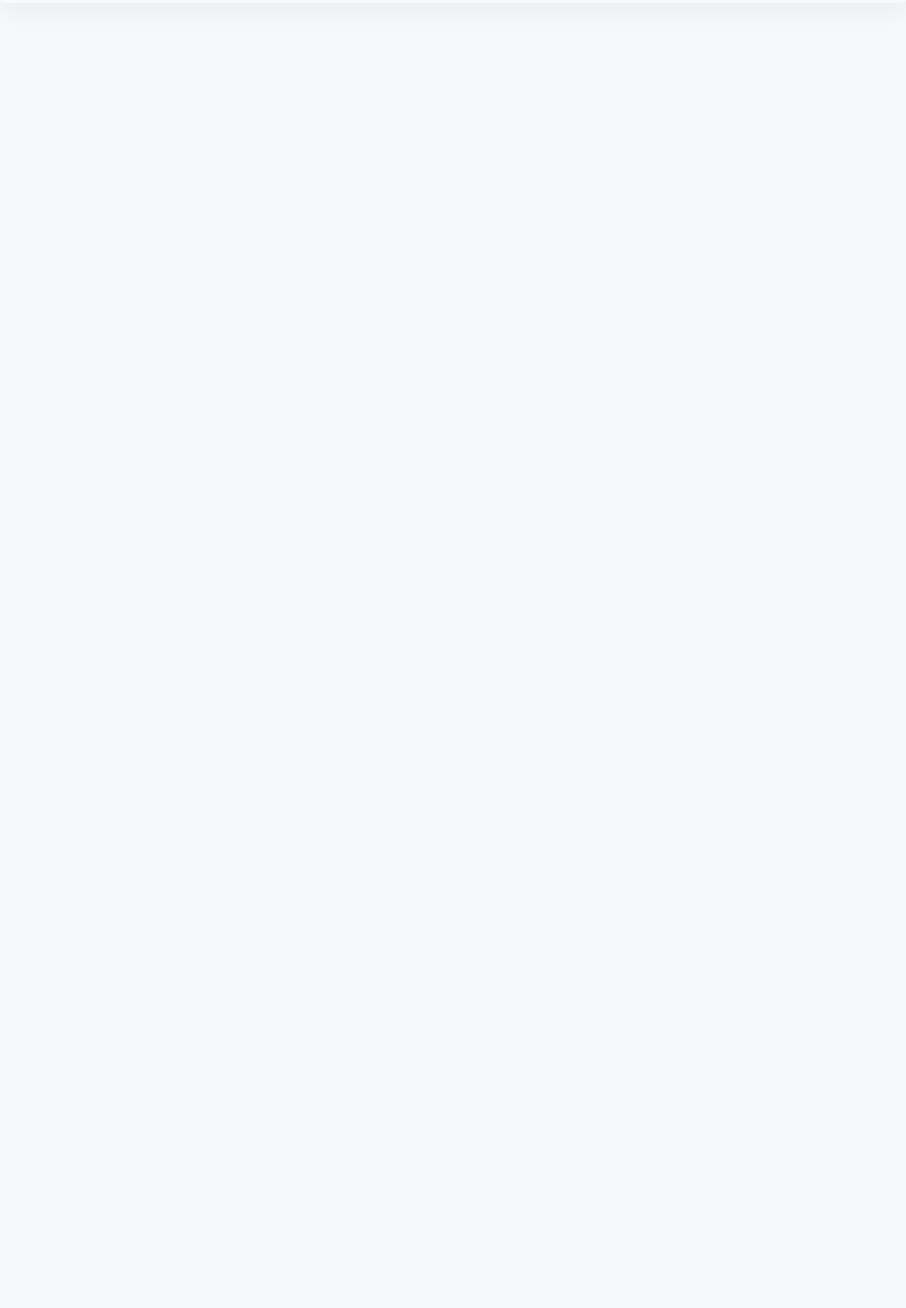
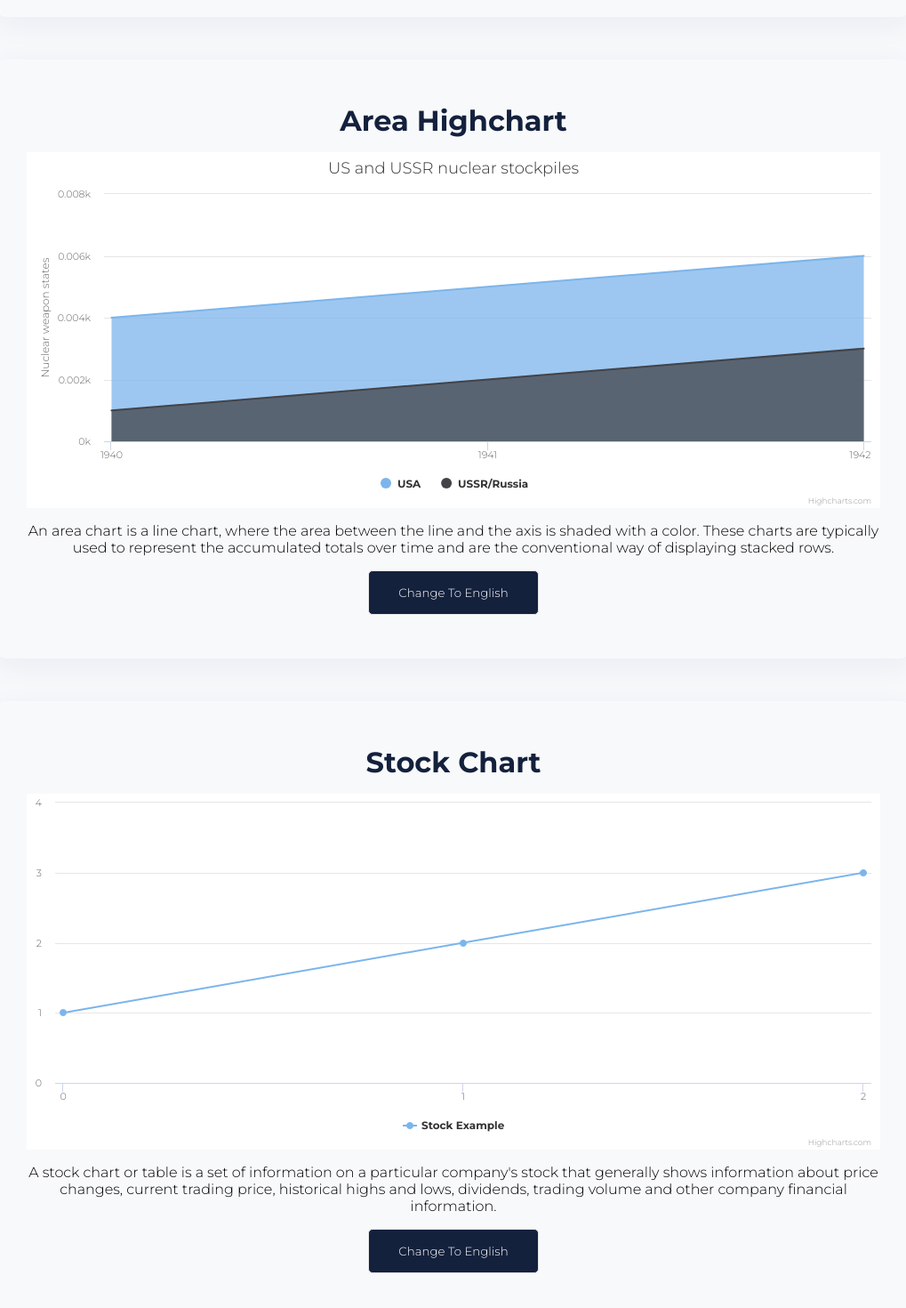
Before and after one commit to Ah-Cabral/ReactHighcharts, a React (Create React App) app: page / in a window 1280 px wide. Shown: the part 734-2204 px from the top of the page at 89% size, without its empty margins (163-1182 px from the left). Before the commit the page ends 800 px from the top, so only its background shows below. Built offline with nearby package versions, Linux system fonts and the light colour scheme.

Commit message:
Some Adjusts and adding another 2 Charts

```diff
--- a/src/App.js
+++ b/src/App.js
@@ -1,5 +1,8 @@
 import React from "react";
+import AreaChart from "./Charts/AreaChart/AreaChart";
 import WaterfallChart from "./Charts/WaterfallChart/WaterfallChart";
+import StockChart from "./Charts/StockChart/StockChart";
+
 
 import { GlobalStyle } from './Styles/GlobalStyle'
 
@@ -9,6 +12,8 @@ export default function App() {
     <>
       <GlobalStyle />
       <WaterfallChart />
+      <AreaChart />
+      <StockChart />
     </>
   );
 }
--- /dev/null
+++ b/src/Charts/AreaChart/AreaChart.js
@@ -0,0 +1,106 @@
+import React, { useEffect, useState } from "react";
+import Highcharts from "highcharts";
+
+import {Title, Card, Chart, InfoDiv, PrimaryButton, ParagraphInfo, Container} from '../../Styles/chartStyles';
+
+export default function AreaChart() {
+
+  const [language, setLanguage] = useState('EN');
+
+  function handleLanguageClick(){
+    setLanguage(language === 'EN' ? 'PT-BR' : 'EN')
+  }
+
+  useEffect(() => {
+    Highcharts.chart('AreaChart', {
+      chart: {
+        type: "area"
+      },
+      accessibility: {
+        description:
+          "Image description: An area chart compares the nuclear stockpiles of the USA and the USSR/Russia between 1945 and 2017. The number of nuclear weapons is plotted on the Y-axis and the years on the X-axis. The chart is interactive, and the year-on-year stockpile levels can be traced for each country. The US has a stockpile of 6 nuclear weapons at the dawn of the nuclear age in 1945. This number has gradually increased to 369 by 1950 when the USSR enters the arms race with 6 weapons. At this point, the US starts to rapidly build its stockpile culminating in 32,040 warheads by 1966 compared to the USSR’s 7,089. From this peak in 1966, the US stockpile gradually decreases as the USSR’s stockpile expands. By 1978 the USSR has closed the nuclear gap at 25,393. The USSR stockpile continues to grow until it reaches a peak of 45,000 in 1986 compared to the US arsenal of 24,401. From 1986, the nuclear stockpiles of both countries start to fall. By 2000, the numbers have fallen to 10,577 and 21,000 for the US and Russia, respectively. The decreases continue until 2017 at which point the US holds 4,018 weapons compared to Russia’s 4,500."
+      },
+      title: {
+        text: "US and USSR nuclear stockpiles"
+      },
+      xAxis: {
+        allowDecimals: false,
+        labels: {
+          formatter: function () {
+            return this.value; // clean, unformatted number for year
+          }
+        },
+        accessibility: {
+          rangeDescription: "Range: 1940 to 2017."
+        }
+      },
+      yAxis: {
+        title: {
+          text: "Nuclear weapon states"
+        },
+        labels: {
+          formatter: function () {
+            return this.value / 1000 + "k";
+          }
+        }
+      },
+      tooltip: {
+        pointFormat:
+          "{series.name} had stockpiled <b>{point.y:,.0f}</b><br/>warheads in {point.x}"
+      },
+      plotOptions: {
+        area: {
+          pointStart: 1940,
+          marker: {
+            enabled: false,
+            symbol: "circle",
+            radius: 2,
+            states: {
+              hover: {
+                enabled: true
+              }
+            }
+          }
+        }
+      },
+      series: [
+        {
+          name: "USA",
+          data: [
+            4, 5, 6
+          ]
+        },
+        {
+          name: "USSR/Russia",
+          data: [
+            1, 2, 3
+          ]
+        }
+      ]
+    });
+  });
+
+  return (
+    <Container>
+      <Card>
+        <Title>
+          {language === 'PT-BR' ? 'Gráfico De Área' : 'Area Highchart'}
+        </Title>
+        <Chart id='AreaChart' />
+        <InfoDiv>
+          <ParagraphInfo>
+            {
+              language === 'PT-BR' ? 'Um gráfico de área é um gráfico de linhas, onde a área entre a linha e o eixo é sombreada com uma cor. Estes gráficos normalmente são utilizados para representar os totais acumulados ao longo do tempo e são a forma convencional de exibir as linhas empilhadas.'
+              : 'An area chart is a line chart, where the area between the line and the axis is shaded with a color. These charts are typically used to represent the accumulated totals over time and are the conventional way of displaying stacked rows.'
+            }
+          </ParagraphInfo>
+          <PrimaryButton onClick={handleLanguageClick}>
+            {
+              language === 'PT-BR' ? 'Mudar Para português' : 'Change To English'
+            }
+          </PrimaryButton>
+        </InfoDiv>
+      </Card>
+    </Container>
+  );
+}
--- /dev/null
+++ b/src/Charts/StockChart/StockChart.js
@@ -0,0 +1,95 @@
+import React, { useEffect, useState } from "react";
+/* import axios from 'axios'; */
+
+import Highcharts from "highcharts";
+import HighchartsMore from "highcharts/highcharts-more";
+
+import {Title, Card, Chart, InfoDiv, PrimaryButton, ParagraphInfo, Container} from '../../Styles/chartStyles';
+
+HighchartsMore(Highcharts);
+
+export default function StockChart(){
+
+    const [language, setLanguage] = useState('EN');
+
+    function handleLanguageClick(){
+      setLanguage(language === 'EN' ? 'PT-BR' : 'EN')
+    }
+
+    useEffect(() =>{
+        Highcharts.chart('StockChart',{
+        chart:{
+            type: 'line'
+        },
+        title: {
+            text: ""
+        },
+        xAxis: {
+            allowDecimals: false,
+            labels: {
+            formatter: function () {
+                return this.value;
+            }
+            }
+        },
+        yAxis: {
+            title: '',
+            labels: {
+            formatter: function () {
+                return this.value;
+            }
+            }
+        },
+        tooltip: {
+            pointFormat: language === 'PT-BR' ? "Valor da Ação: <b>{point.y:,.0f}</b>" : "Stock Value: <b>{point.y:,.0f}</b>"
+        },
+        plotOptions: {
+            area: {
+            marker: {
+                enabled: false,
+                symbol: "circle",
+                radius: 2,
+                states: {
+                    hover: {
+                        enabled: true
+                    }
+                }
+            }
+            }
+        },
+        series: [
+            {
+            name: language === 'PT-BR' ? "Exemplo De Ação" : "Stock Example",
+            data: [
+                1, 2, 3
+            ]
+            }
+        ]
+        })
+    })
+
+    return (
+    <Container>
+        <Card>
+        <Title>
+            {language === 'PT-BR' ? 'Gráfico De Ações' : 'Stock Chart'}
+        </Title>
+        <Chart id='StockChart' />
+        <InfoDiv>
+            <ParagraphInfo>
+            {
+                language === 'PT-BR' ? 'Um gráfico ou tabela de ações é um conjunto de informações sobre as ações de uma determinada empresa que geralmente mostram informações sobre mudanças de preço, preço de negociação atual, altas e baixas históricas, dividendos, volume de negociação e outras informações financeiras da empresa.'
+                : "A stock chart or table is a set of information on a particular company's stock that generally shows information about price changes, current trading price, historical highs and lows, dividends, trading volume and other company financial information."
+            }
+            </ParagraphInfo>
+            <PrimaryButton onClick={handleLanguageClick}>
+            {
+                language === 'PT-BR' ? 'Mudar Para português' : 'Change To English'
+            }
+            </PrimaryButton>
+        </InfoDiv>
+        </Card>
+    </Container>
+    );
+
+}
--- a/src/Charts/WaterfallChart/WaterfallChart.js
+++ b/src/Charts/WaterfallChart/WaterfallChart.js
@@ -1,14 +1,19 @@
-import React, { useEffect, useRef, useState } from "react";
-import axios from 'axios';
+import React, { useEffect, useState } from "react";
+/* import axios from 'axios'; */
 
 import Highcharts from "highcharts";
 import HighchartsMore from "highcharts/highcharts-more";
 
-import {Title, Card, Chart, InfoDiv, PrimaryButton, ParagraphInfo, Container} from './Styles';
+import {Title, Card, Chart, InfoDiv, PrimaryButton, ParagraphInfo, Container} from '../../Styles/chartStyles';
 
 HighchartsMore(Highcharts);
 
 export default function WaterfallChart() {
+
+/*   useEffect(() =>{
+    axios.get('https://api.polygon.io/v2/aggs/ticker/AAPL/range/1/day/2020-06-01/2020-06-17?apiKey=iwjKPAF3SirbZupYMyX2huKg_jfuv_ji')
+    .then((res) => console.log(res))
+  }) */
 
   const [language, setLanguage] = useState('EN');
 
@@ -16,10 +21,8 @@ export default function WaterfallChart() {
     setLanguage(language === 'EN' ? 'PT-BR' : 'EN')
   }
 
-  const refContainer = useRef(null);
-
   useEffect(() => {
-    Highcharts.chart(refContainer.current, {
+    Highcharts.chart('WaterfallChart', {
       chart: {
         type: "waterfall",
         style: {
@@ -101,7 +104,7 @@ export default function WaterfallChart() {
       <Container>
         <Card>
           <Title>{language === 'PT-BR' ? 'Gráfico De Cachoeira' : 'WatterFall Highchart'} </Title>
-            <Chart ref={refContainer}/>
+            <Chart id='WaterfallChart'/>
             <InfoDiv>
               <ParagraphInfo>
                   {
--- a/src/Charts/WaterfallChart/Styles.js
+++ b/src/Styles/chartStyles.js
@@ -10,6 +10,7 @@ import styled from 'styled-components'
     text-align: center;
     color: var(--main-dark);
     font-family: var(--primary-font);
+    padding: 1rem 0;
   `;
 
   export const Card = styled.div`
@@ -42,12 +43,13 @@ import styled from 'styled-components'
 
   export const PrimaryButton = styled.button`
     padding: 1rem;
-    width: 10rem;
+    width: 12rem;
     margin: 0 auto;
     border: 1px solid var(--light-gray);
     background-color: var(--main-dark);
     color: var(--main-white);
     border-radius: 5px;
+    cursor: pointer;
   `;
 
   export const ParagraphInfo = styled.p`
```
